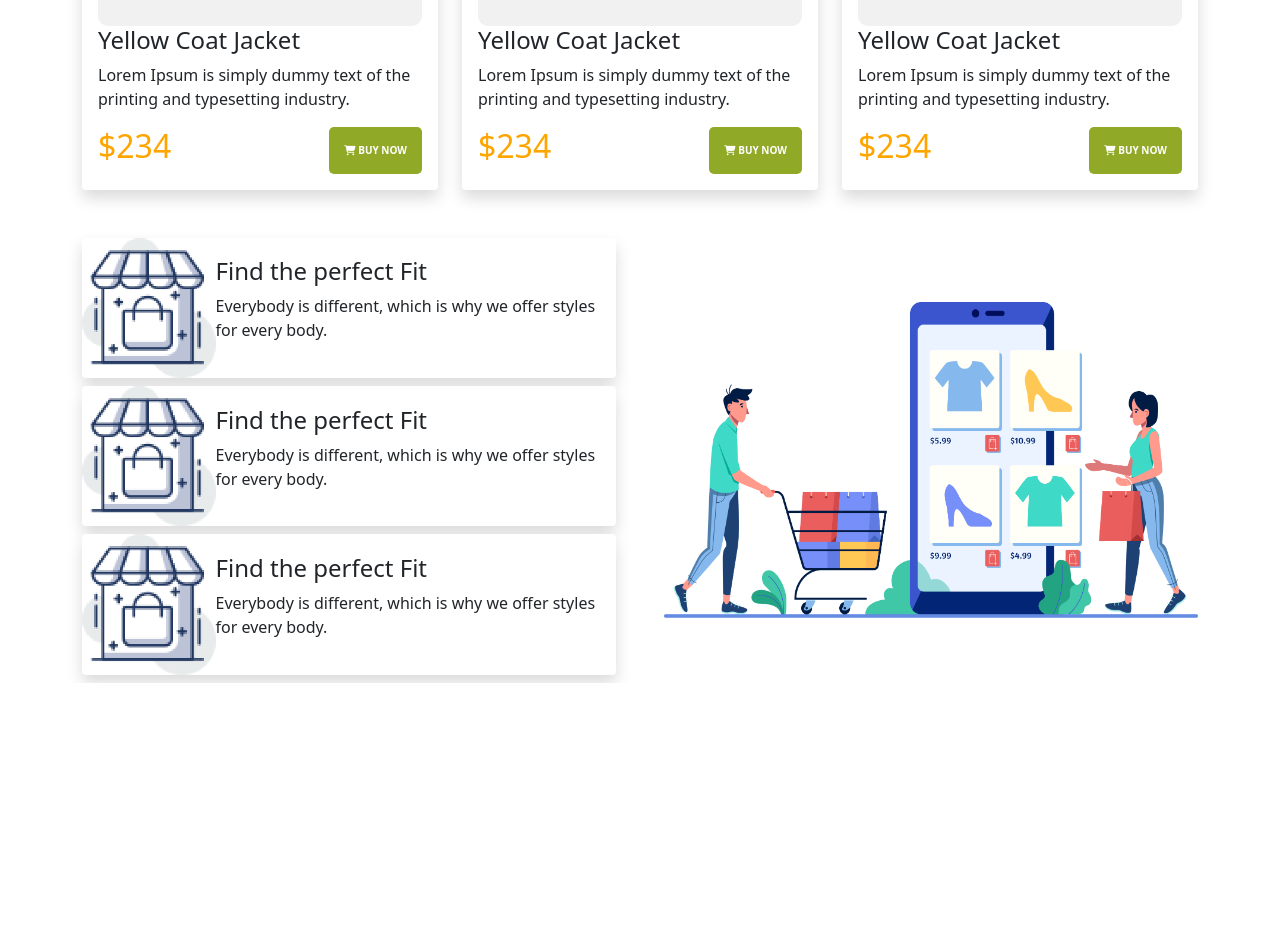
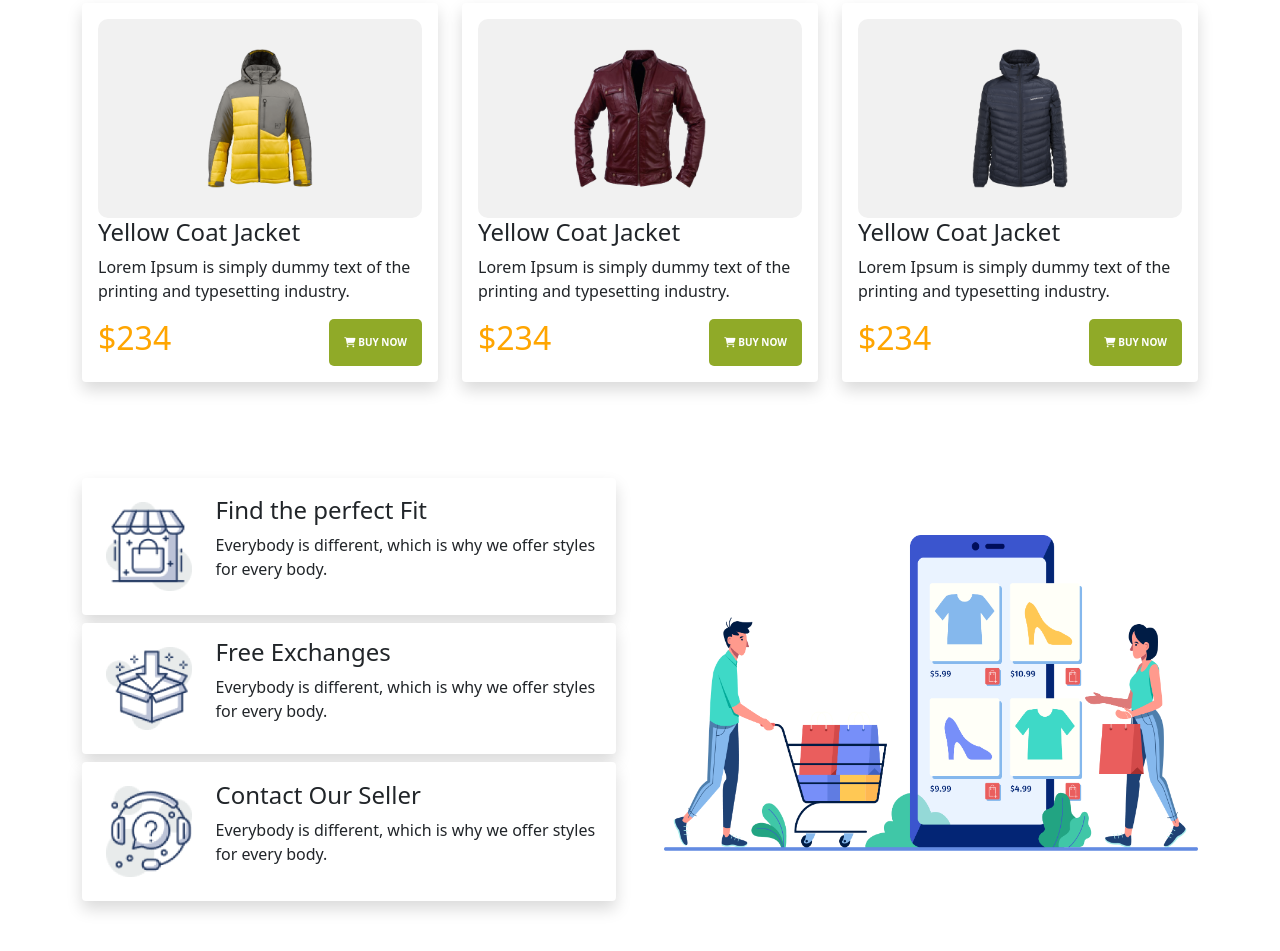
Before and after one commit to coderrakibul/penguin-fashion, a plain HTML site: page index.html in a window 1280 px wide. Shown: the part 1271-2222 px from the top of the page. Before the commit the page ends 1954 px from the top, so only its background shows below. Drawn offline with nearby package versions, Linux system fonts and the light colour scheme.

Commit message:
main part finish

```diff
--- a/index.html
+++ b/index.html
@@ -57,8 +57,8 @@
       </nav>
     </header>
     <main>
-      <section class="our-bg-color">
-        <div class="container">
+      <section class="our-bg-color mb-5">
+        <div class="container py-5">
           <div class="row d-flex justify-content-center align-items-center">
             <div class="col-lg-6 col-md-6 col-sm-12">
               <h1>
@@ -82,7 +82,7 @@
         </div>
       </section>
 
-      <section>
+      <section class="mb-5">
         <div class="container">
           <h2>WOMAN JACKET</h2>
           <div class="row gx-5">
@@ -171,7 +171,7 @@
         </div>
       </section>
 
-      <section>
+      <section class="mb-5">
         <div class="container">
           <h2>MAN JACKET</h2>
           <div class="row">
@@ -262,16 +262,18 @@
         </div>
       </section>
 
-      <section>
+      <section class="mb-5">
         <div class="container">
           <div
-            class="row gx-5 d-flex justify-content-center align-items-center"
+            class="row gx-5 gy-5 d-flex justify-content-center align-items-center"
           >
-            <div class="col-lg-6 col-md-6 col-sm-12">
+            <div
+              class="col-lg-6 col-md-6 col-sm-12 order-sm-2 order-2 order-md-1 order-lg-1"
+            >
               <div
                 class="d-flex justify-content-center align-items-center shadow mb-2 bg-body rounded"
               >
-                <img class="w-25" src="icons/image 12.png" alt="" />
+                <img class="p-4 w-25" src="icons/image 12.png" alt="" />
 
                 <div>
                   <h4>Find the perfect Fit</h4>
@@ -285,10 +287,10 @@
               <div
                 class="d-flex justify-content-center align-items-center shadow mb-2 bg-body rounded"
               >
-                <img class="w-25" src="icons/image 12.png" alt="" />
+                <img class="p-4 w-25" src="icons/image 13.png" alt="" />
 
                 <div>
-                  <h4>Find the perfect Fit</h4>
+                  <h4>Free Exchanges</h4>
                   <p>
                     Everybody is different, which is why we offer styles for
                     every body.
@@ -299,10 +301,10 @@
               <div
                 class="d-flex justify-content-center align-items-center shadow mb-2 bg-body rounded"
               >
-                <img class="w-25" src="icons/image 12.png" alt="" />
+                <img class="p-4 w-25" src="icons/image 14.png" alt="" />
 
                 <div>
-                  <h4>Find the perfect Fit</h4>
+                  <h4>Contact Our Seller</h4>
                   <p>
                     Everybody is different, which is why we offer styles for
                     every body.
@@ -310,7 +312,9 @@
                 </div>
               </div>
             </div>
-            <div class="col-lg-6 col-md-6 col-sm-12">
+            <div
+              class="col-lg-6 col-md-6 col-sm-12 order-sm-1 order-1 order-md-2 order-lg-2"
+            >
               <div>
                 <img class="img-fluid" src="images/shopping.png" alt="" />
               </div>
@@ -319,6 +323,8 @@
         </div>
       </section>
     </main>
+
+
 
     <script
       src="https://cdn.jsdelivr.net/npm/bootstrap@5.1.3/dist/js/bootstrap.bundle.min.js"
```
